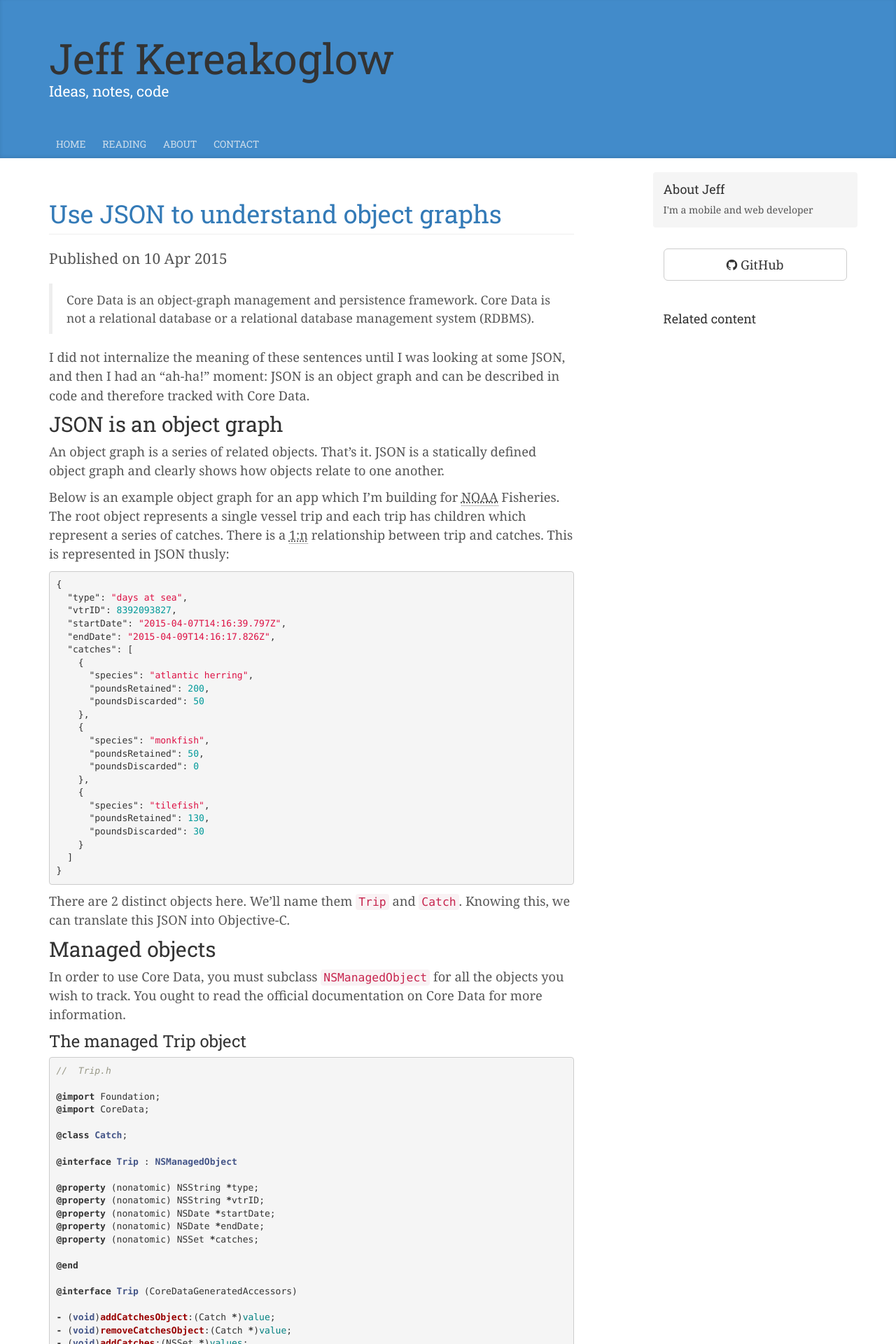
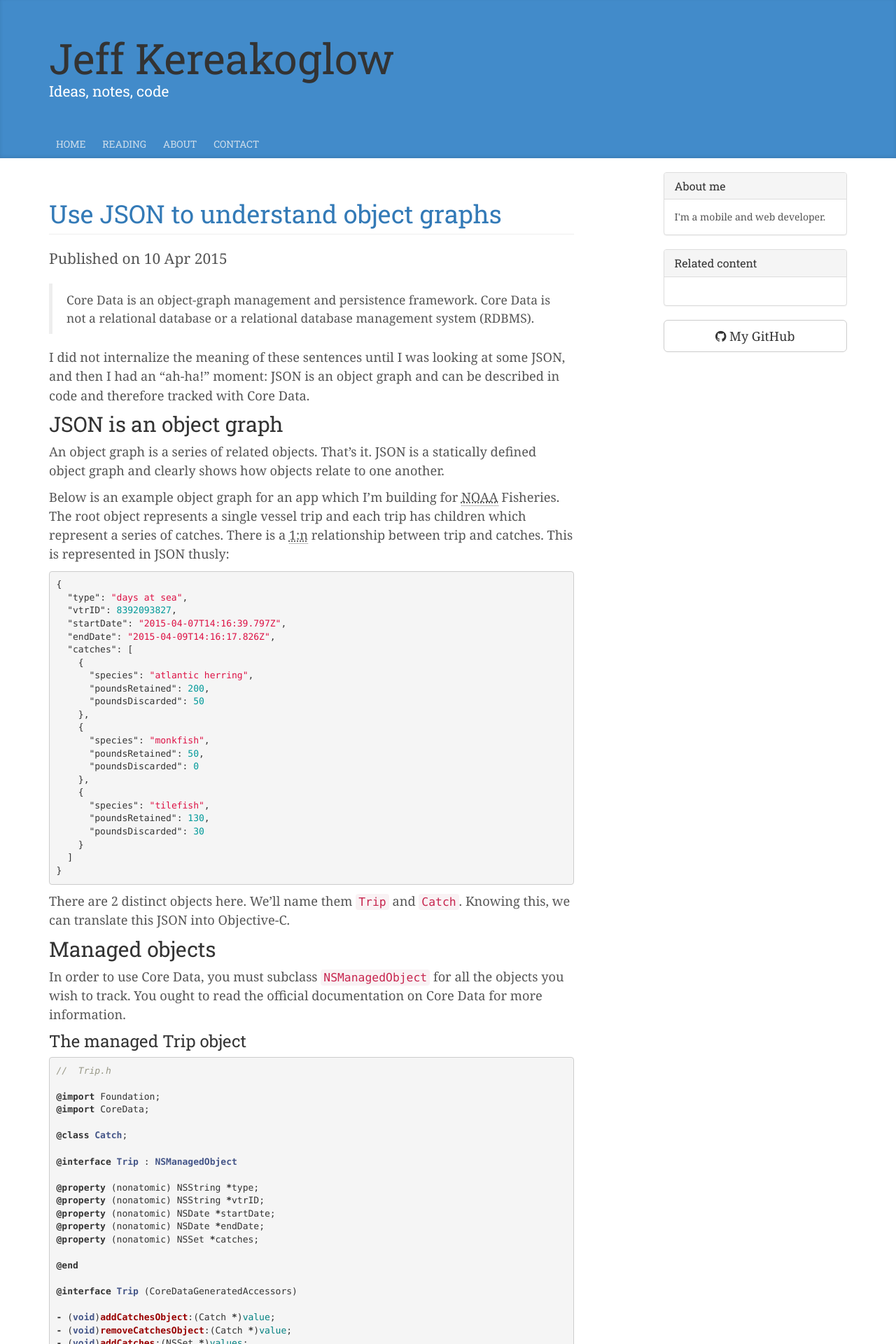
Before and after one commit to jkereako/jkereako.github.io, a Jekyll site: the page built from _posts/2015-04-10-use-json-to-understand-object-graphs.md, in a window 1280 px wide. Shown: the top 1920 px of the page at 70% size. Built offline with Jekyll 4.4.1, drawn with Linux system fonts in a browser that asks for light colours; nearby versions of some CDN libraries.

Commit message:
Refactor: sidebar to use standard Bootstrap
Replaced the customized sidebar styles with standard Bootstrap panels.

```diff
--- a/_includes/sidebar.html
+++ b/_includes/sidebar.html
@@ -1,24 +1,22 @@
-<div class="sidebar-module sidebar-module-inset">
-  <h4>About Jeff</h4>
-  <p>I'm a mobile and web developer</p>
+<div class="panel panel-default">
+  <div class="panel-heading">
+    <h3 class="panel-title">About me</h3>
   </div>
-<div class="sidebar-module">
-  <div class="btn-group-vertical btn-block" role="group" aria-label="links">
-  <a class="btn btn-default btn-lg" href="https://github.com/jkereako" target="_blank" type="button">
-    <i class="fa fa-github" aria-hidden="true"></i> GitHub
-  </a>
+  <div class="panel-body">
+    I'm a mobile and web developer.
   </div>
 </div>
 {% if page.is_post %}
-<div class="sidebar-module">
-  <div id="continue">
+<div class="panel panel-default">
   {% assign related = site.related_articles %}
   {% if page.category %}
     {% assign category = page.category | downcase %}
     {% assign related = site.categories[category] %}
   {% endif %}
-    <div id="related">
-      <h4>Related content</h4>
+  <div class="panel-heading">
+    <h3 class="panel-title">Related content</h3>
+  </div>
+  <div class="panel-body">
     <ul class="list-unstyled">
       {% assign related = related | shuffle %}
       {% for post in related limit: 4 %}
@@ -31,5 +29,9 @@
     </ul>
   </div>
 </div>
+{% endif %}
+<div class="btn-group-vertical btn-block" role="group" aria-label="links">
+  <a class="btn btn-default btn-lg" href="https://github.com/jkereako" target="_blank" type="button">
+    <i class="fa fa-github" aria-hidden="true"></i> My GitHub
+  </a>
 </div>
-{% endif %}
--- a/assets/stylesheets/stylesheet.scss
+++ b/assets/stylesheets/stylesheet.scss
@@ -116,25 +116,6 @@ h6 {
 	font-family: $title_font;
 }
 
-.sidebar-module {
-	padding: 15px;
-	margin: 0 -15px 15px;
-}
-.sidebar-module-inset {
-	padding: 15px;
-	background-color: $color_wild_sand_approx;
-	//Instead of the line below you could use @includeborder-radius($radius, $vertical-radius)
-	border-radius: 4px;
-	p:last-child {
-		margin-bottom: 0;
-	}
-	ul:last-child {
-		margin-bottom: 0;
-	}
-	ol:last-child {
-		margin-bottom: 0;
-	}
-}
 .pager {
 	margin-bottom: 60px;
 	text-align: left;
```
Lines whose indentation alone changed are shown as unchanged.
